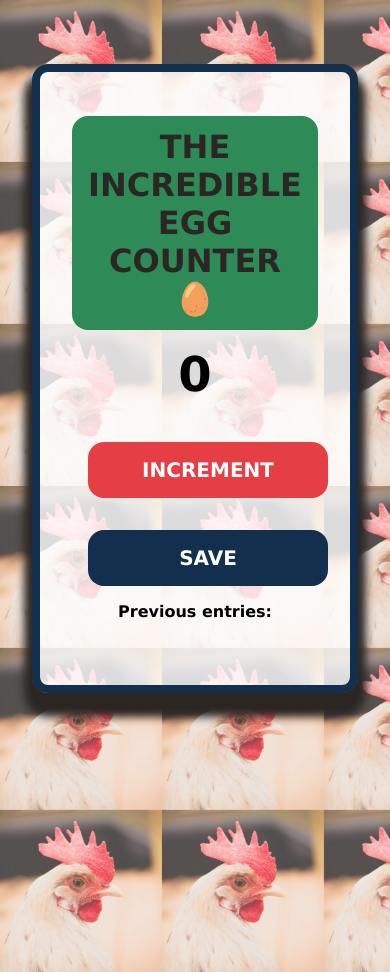
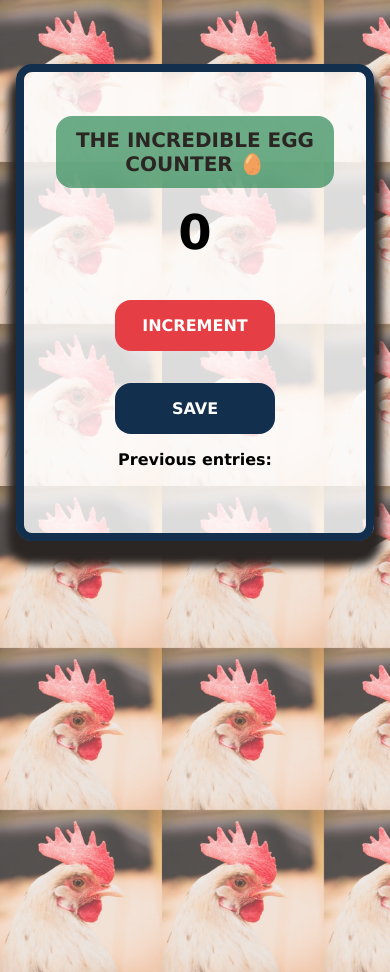
Before and after one commit to casserole27/counter-app, a plain HTML site: page index.html in a window 390 px wide. Drawn offline with Linux system fonts and the light colour scheme.

Commit message:
CSS tweaks and responsiveness
Added a small media query to change font sizes and button widths at smaller screens

```diff
--- a/styles.css
+++ b/styles.css
@@ -20,6 +20,7 @@ https://coolors.co/2b2624-3b312f-e53e45-e57269-98734c
     --imperial-red: #e53e45ff;
     --blue: #12304d;
     --liver-chestnut: #98734cff;
+    --sea-green: hsla(146, 50%, 36%, 0.7);
 
     /*BORDER RADIUS*/
     --br-soft: 1rem;
@@ -30,7 +31,7 @@ https://coolors.co/2b2624-3b312f-e53e45-e57269-98734c
     --fs-s: 1rem;
     --fs-m: 1.25rem;
     --fs-l: 1.5rem;
-    --fs-title: 3rem;
+    --fs-title: 1.75rem;
 }
 
 /****** MARGIN AND PADDING RESET ******/
@@ -50,14 +51,15 @@ body {
     font-family: Verdana, Geneva, Tahoma, sans-serif;
     font-weight: bold;
     text-align: center;
-    margin: 4rem 2rem;
+    margin: 4rem 1rem;
 
 }
 
 h1 {
     color: var(--raisin-black);
-    background-color: seagreen;
+    background-color: var(--sea-green);
     text-transform: uppercase;
+    font-size: var(--fs-title);
     padding: .75rem;
     margin-top: .75rem;
     margin-bottom: 1rem;
@@ -65,8 +67,7 @@ h1 {
 }
 
 h2 {
-    font-size: var(--fs-title);
-    margin-top: 0;
+    font-size: 3rem;
     margin-bottom: 1.5rem;
 }
 
@@ -90,7 +91,7 @@ button {
     width: 15rem;
     font-family: Verdana, Geneva, Tahoma, sans-serif;
     color: white;
-    font-size: var(--fs-m);
+    font-size: var(--fs-l);
     font-weight: bold;
     padding-top: 1rem;
     padding-bottom: 1rem;
@@ -112,3 +113,14 @@ button {
 .save-el {
     margin-bottom: 2rem;
 }
+
+@media (max-width: 450px) {
+    h1 {
+        font-size: var(--fs-m);
+    }
+
+    button {
+        width: 10rem;
+        font-size: var(--fs-s);
+    }
+}
```
